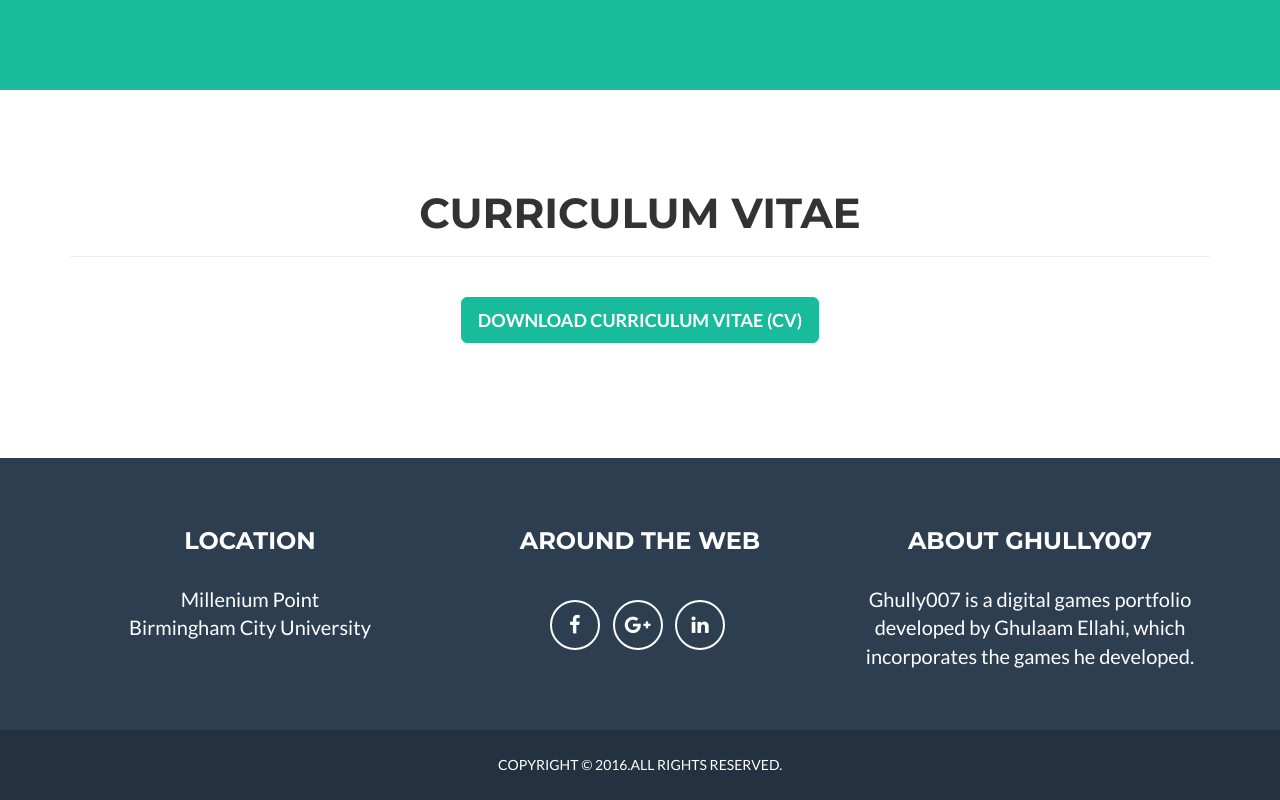
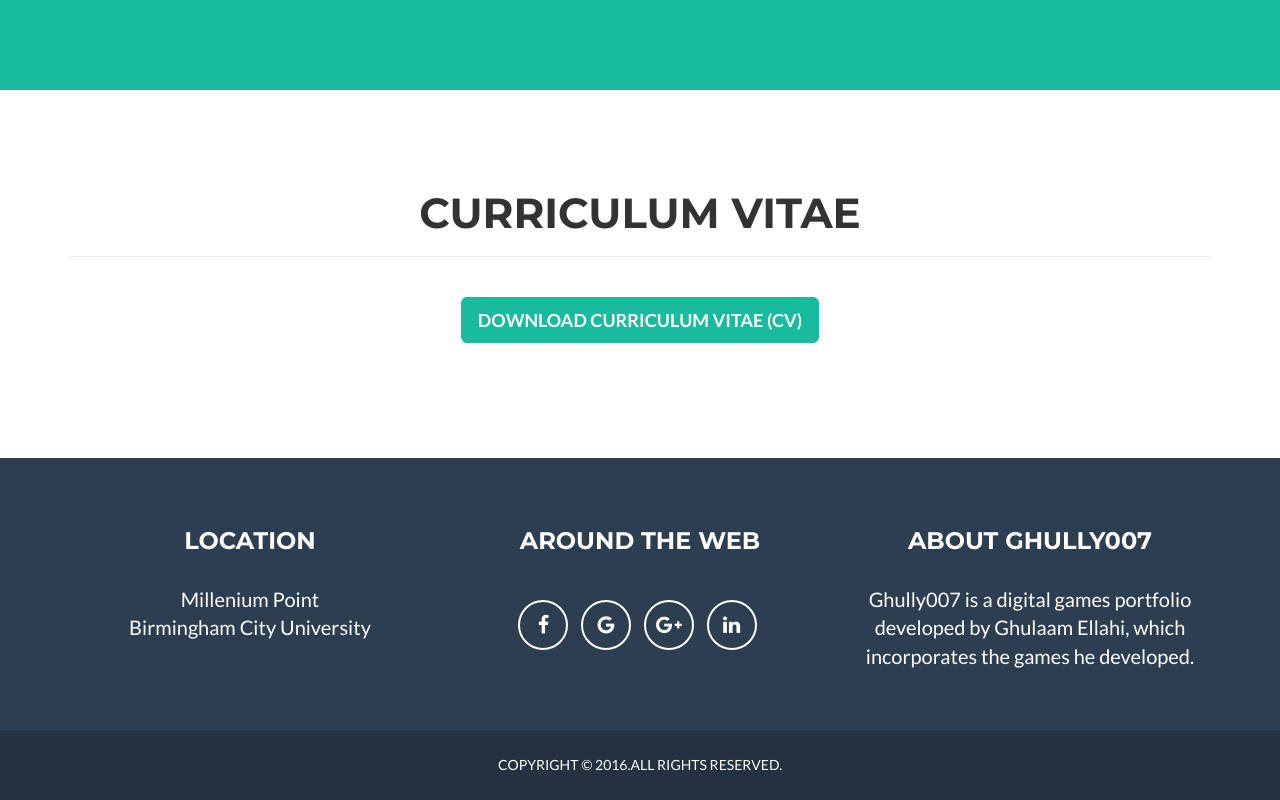
Before and after one commit to Ghully007/ghully007.github.io, a website: page index.html in a window 1280 px wide. Shown: the part 2229-3029 px from the top of the page. Drawn offline with nearby package versions, Linux system fonts and the light colour scheme.

Commit message:
email sorted

```diff
--- a/index.html
+++ b/index.html
@@ -221,6 +221,9 @@
                         <ul class="list-inline">
                             <li>
                                 <a href="https://www.facebook.com/ghulaam.ellahi" class="btn-social btn-outline"><i class="fa fa-fw fa-facebook"></i></a>
+                            </li>
+                            <li>
+                                <a href="mailto:gm.ellahi@gmail.com" class="btn-social btn-outline"><i class="fa fa-fw fa-google"></i></a>
                             </li>
                             <li>
                                 <a href="https://plus.google.com/u/0/118170627072084946028" class="btn-social btn-outline"><i class="fa fa-fw fa-google-plus"></i></a>
```
